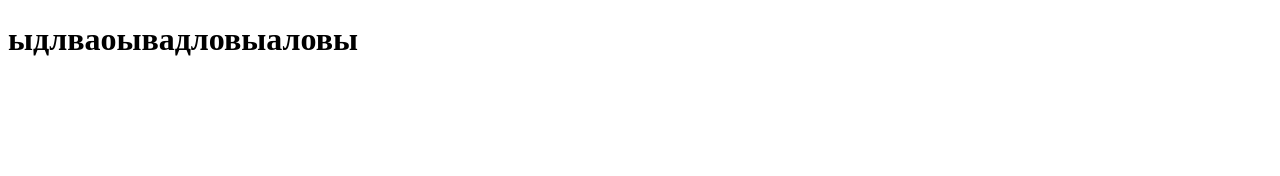
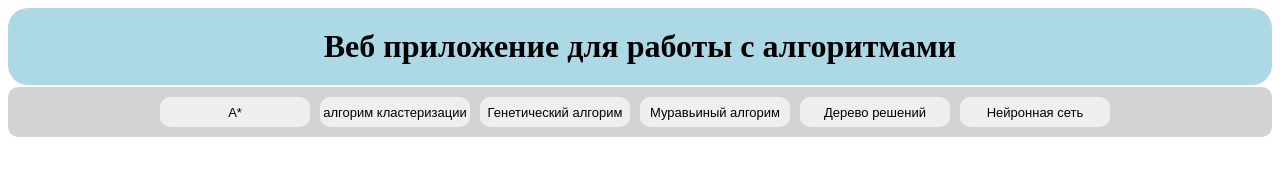
Before and after one commit to babejon/Module6, a plain HTML site: page index.html in a window 1280 px wide. Drawn offline with Linux system fonts and the light colour scheme.

Commit message:
Вот шапка если что потом можно будет ее оформить

```diff
--- a/index.html
+++ b/index.html
@@ -4,13 +4,20 @@
     <meta charset="UTF-8">
     <meta name="viewport" content="width=device-width, initial-scale=1.0">
     <title>Название страницы</title>
-    <link rel="stylesheet" href="styles.css">
+    <link rel="stylesheet" href="style.css">
 </head>
 <body>
     <header>
-        <h1>ыдлваоывадловыаловы</h1>
-
+      <h1>Веб приложение для работы с алгоритмами</h1>
     </header>
+    <div class="boxheader">
+        <button class="button" >A*</button>
+        <button class="button">алгорим кластеризации</button>
+            <button class="button">Генетический алгорим</button>
+                <button class="button">Муравьиный алгорим</button>
+                    <button class="button">Дерево решений</button>
+                        <button class="button">Нейронная сеть </button>
+    </div>
 
     <script src="script.js"></script>
 </body>
--- a/style.css
+++ b/style.css
@@ -1,27 +1,46 @@
-body {
-    font-family: Arial, sans-serif;
+header {
+    width: 100%;
+    display: flex;
+    justify-content: center;
+    padding: 20px;
+    border-radius: 20px;
+    background-color: lightblue;
+    box-sizing: border-box;
+}
+h1 {
     margin: 0;
-    padding: 0;
-    background-color: #f4f4f4;
 }
+.boxheader
+{
+width: 100%;
+display: flex;
+justify-content: center;
+align-items: center;
+margin : 0 ;
 
-header {
-    background: #333;
-    color: #fff;
-    padding: 10px 0;
-    text-align: center;
+padding :10px;
+border-radius: 10px;
+background-color: lightgray;
+box-sizing: border-box;
+margin-top: 2px;
+
 }
-
-main {
-    padding: 30px;
+.button
+{
+    width: 100%;
+width: 150px;
+height: 30px;
+border:1px;
+align-items: center;
+justify-content: center;
+display: flex;
+margin-right: 10px;
+padding:1px;
+border-radius: 10px;
+cursor:pointer;
+font-size:13px;
 }
-
-footer {
-    text-align: center;
-    padding: 10px 0;
-    background: #333;
-    color: #fff;
-    position: relative;
-    bottom: 0;
-    width: 100%;
+.button:hover
+{
+    background-color: lightgreen;
 }
```
